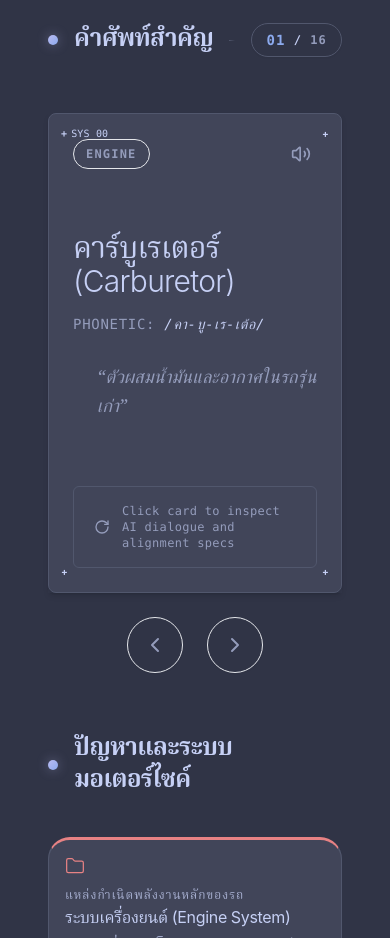
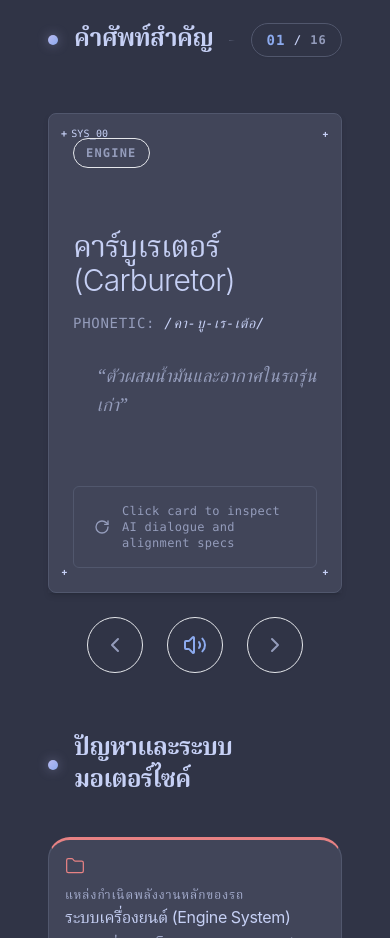
Before and after one commit to ChanatipSaetia/interactive-loom-learning-os, a React (Vite) app: page /#/topics/motorcycle in a window 390 px wide. Shown: the part 1440-2378 px from the top of the page. Built offline with nearby package versions, Linux system fonts and the light colour scheme.

Commit message:
fix(flashcards): resolve voice synthesis issues and touch events collision on mobile

```diff
--- a/src/sections/flashcards/index.tsx
+++ b/src/sections/flashcards/index.tsx
@@ -1,5 +1,5 @@
 import React, { useState, useEffect } from 'react';
-import { motion, AnimatePresence } from 'motion/react';
+import { motion, AnimatePresence, Variants } from 'motion/react';
 import { WordTerm } from '../../types';
 import { ChevronLeft, ChevronRight, RotateCw, Volume2, Terminal, HelpCircle, MessageSquare, BookOpen } from 'lucide-react';
 import { Button } from '../../components/motion/button';
@@ -20,17 +20,17 @@ export default function FlashcardDeck({ title, terms = [] }: FlashcardDeckProps)
   const [direction, setDirection] = useState(0); // -1 for left, 1 for right
   const [activeBackTab, setActiveBackTab] = useState<BackTabId>('guidelines');
 
+  // Reset back tabs when switching cards
+  useEffect(() => {
+    setActiveBackTab('guidelines');
+  }, [currentIndex]);
+
   if (!terms || terms.length === 0) {
     return <div className="p-8 text-center text-muted-foreground font-mono text-sm">No vocabulary terms provided.</div>;
   }
 
   const currentTerm = terms[currentIndex];
   const simulatedChat = currentTerm.dialogue;
-
-  // Reset back tabs when switching cards
-  useEffect(() => {
-    setActiveBackTab('guidelines');
-  }, [currentIndex]);
 
   const handleNext = () => {
     setDirection(1);
@@ -48,11 +48,39 @@ export default function FlashcardDeck({ title, terms = [] }: FlashcardDeckProps)
     }, 100);
   };
 
-  const speakWord = (e: React.MouseEvent) => {
+  const speakWord = (e: React.SyntheticEvent) => {
     e.stopPropagation();
     if ('speechSynthesis' in window) {
       window.speechSynthesis.cancel();
-      const utterance = new SpeechSynthesisUtterance(currentTerm.word.split('(')[0].trim());
+      const textToSpeak = currentTerm.word.split('(')[0].trim();
+      const utterance = new SpeechSynthesisUtterance(textToSpeak);
+
+      // Auto-detect language code based on characters
+      let lang = 'en-US';
+      if (/[\u4e00-\u9fa5]/.test(textToSpeak)) {
+        lang = 'zh-CN';
+      } else if (/[\u0e00-\u0e7f]/.test(textToSpeak)) {
+        lang = 'th-TH';
+      } else if (/[\u3040-\u30ff\u31f0-\u31ff\u4e00-\u9faf]/.test(textToSpeak)) {
+        lang = 'ja-JP';
+      } else if (/[\uac00-\ud7af]/.test(textToSpeak)) {
+        lang = 'ko-KR';
+      }
+
+      utterance.lang = lang;
+
+      // Attempt to set a matching voice for the target language if voices are loaded
+      const voices = window.speechSynthesis.getVoices();
+      if (voices.length > 0) {
+        const matchingVoice = voices.find(v =>
+          v.lang.toLowerCase() === lang.toLowerCase() ||
+          v.lang.toLowerCase().replace('_', '-').startsWith(lang.toLowerCase())
+        );
+        if (matchingVoice) {
+          utterance.voice = matchingVoice;
+        }
+      }
+
       utterance.rate = 0.85;
       utterance.pitch = 1.0;
       window.speechSynthesis.speak(utterance);
@@ -75,7 +103,7 @@ export default function FlashcardDeck({ title, terms = [] }: FlashcardDeckProps)
   };
 
   // Card slide transition variants
-  const slideVariants: any = {
+  const slideVariants: Variants = {
     initial: (dir: number) => ({
       x: dir > 0 ? 120 : -120,
       opacity: 0,
@@ -169,7 +197,13 @@ export default function FlashcardDeck({ title, terms = [] }: FlashcardDeckProps)
                 {/* CARD FRONT: Clean Editorial Grid Design */}
                 <div
                   id="flashcard-front"
-                  onClick={() => { if (!isFlipped) setIsFlipped(true); }}
+                  onClick={(e) => {
+                    const target = e.target as HTMLElement;
+                    if (target.closest('button') || target.closest('a') || target.closest('.tabs-list')) {
+                      return;
+                    }
+                    if (!isFlipped) setIsFlipped(true);
+                  }}
                   style={{ backfaceVisibility: 'hidden', WebkitBackfaceVisibility: 'hidden' }}
                   className={`absolute inset-0 p-6 md:p-10 bg-card border border-border shadow-sm flex flex-col justify-between backface-hidden select-none transition-opacity duration-300 ${isFlipped ? 'pointer-events-none opacity-0' : 'pointer-events-auto opacity-100'} cursor-pointer hover:border-primary/50 rounded-lg`}
                 >
@@ -191,7 +225,10 @@ export default function FlashcardDeck({ title, terms = [] }: FlashcardDeckProps)
                       variant="ghost"
                       size="icon"
                       onClick={speakWord}
-                      className="text-muted-foreground hover:text-foreground"
+                      onTouchStart={(e) => e.stopPropagation()}
+                      onTouchEnd={(e) => e.stopPropagation()}
+                      onMouseDown={(e) => e.stopPropagation()}
+                      className="hidden md:flex text-muted-foreground hover:text-foreground relative z-30 touch-manipulation after:absolute after:inset-[-12px] after:content-['']"
                       title="Speak word"
                     >
                       <Volume2 className="w-5 h-5" />
@@ -227,7 +264,13 @@ export default function FlashcardDeck({ title, terms = [] }: FlashcardDeckProps)
 
                 {/* CARD BACK: Dark Mode Interactive Alignment Blueprints */}
                 <div
-                  onClick={() => setIsFlipped(false)}
+                  onClick={(e) => {
+                    const target = e.target as HTMLElement;
+                    if (target.closest('button') || target.closest('a') || target.closest('[role="tab"]') || target.closest('.tabs-list')) {
+                      return;
+                    }
+                    setIsFlipped(false);
+                  }}
                   className={`absolute inset-0 p-5 md:p-8 bg-card text-foreground rounded-lg border border-border shadow-md flex flex-col justify-between backface-hidden rotateY-180 overflow-y-auto scrollbar-thin select-none transition-opacity duration-300 ${isFlipped ? 'pointer-events-auto opacity-100' : 'pointer-events-none opacity-0'} cursor-pointer`}
                   style={{ backfaceVisibility: 'hidden', transform: 'rotateY(180deg)' }}
                 >
@@ -360,16 +403,26 @@ export default function FlashcardDeck({ title, terms = [] }: FlashcardDeckProps)
           variant="ghost"
           size="icon"
           onClick={handlePrev}
-          className="flex-shrink-0 rounded-full w-14 h-14 border border-border/50 bg-muted/10 hover:bg-card hover:border-primary/50 shadow-sm transition-all text-muted-foreground hover:text-primary"
+          className="flex-shrink-0 rounded-full w-14 h-14 border-border/50 bg-muted/10 hover:bg-card hover:border-primary/50 shadow-sm transition-all text-muted-foreground hover:text-primary"
         >
           <ChevronLeft className="w-6 h-6" />
+        </Button>
+        <Button
+          id="speak-term-btn-mobile"
+          variant="outline"
+          size="icon"
+          onClick={speakWord}
+          className="flex-shrink-0 rounded-full w-14 h-14 border-primary/40 bg-primary/10 hover:bg-primary/20 text-primary shadow-sm transition-all"
+          title="Speak word"
+        >
+          <Volume2 className="w-6 h-6" />
         </Button>
         <Button
           id="next-term-btn-mobile"
           variant="ghost"
           size="icon"
           onClick={handleNext}
-          className="flex-shrink-0 rounded-full w-14 h-14 border border-border/50 bg-muted/10 hover:bg-card hover:border-primary/50 shadow-sm transition-all text-muted-foreground hover:text-primary"
+          className="flex-shrink-0 rounded-full w-14 h-14 border-border/50 bg-muted/10 hover:bg-card hover:border-primary/50 shadow-sm transition-all text-muted-foreground hover:text-primary"
         >
           <ChevronRight className="w-6 h-6" />
         </Button>
```
